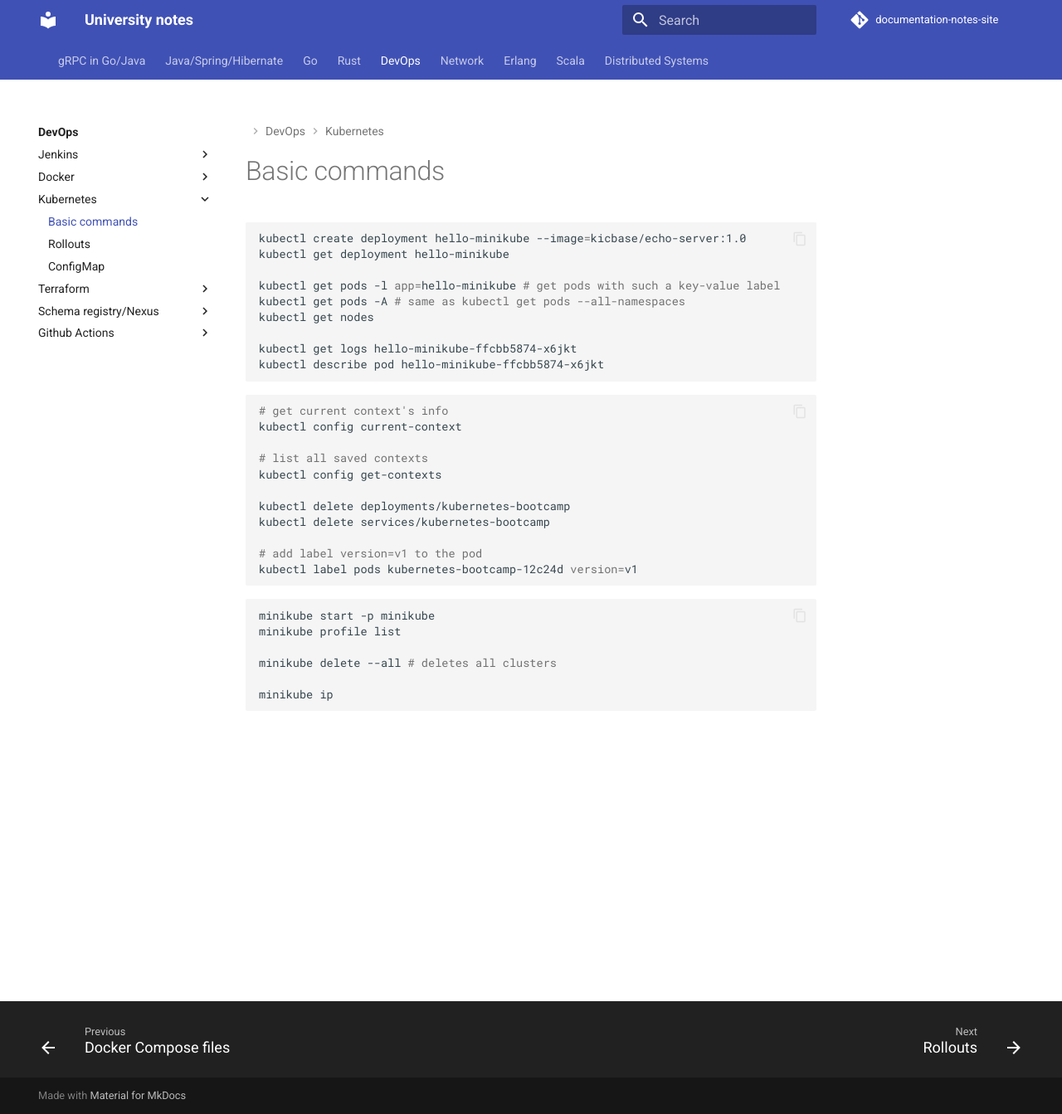
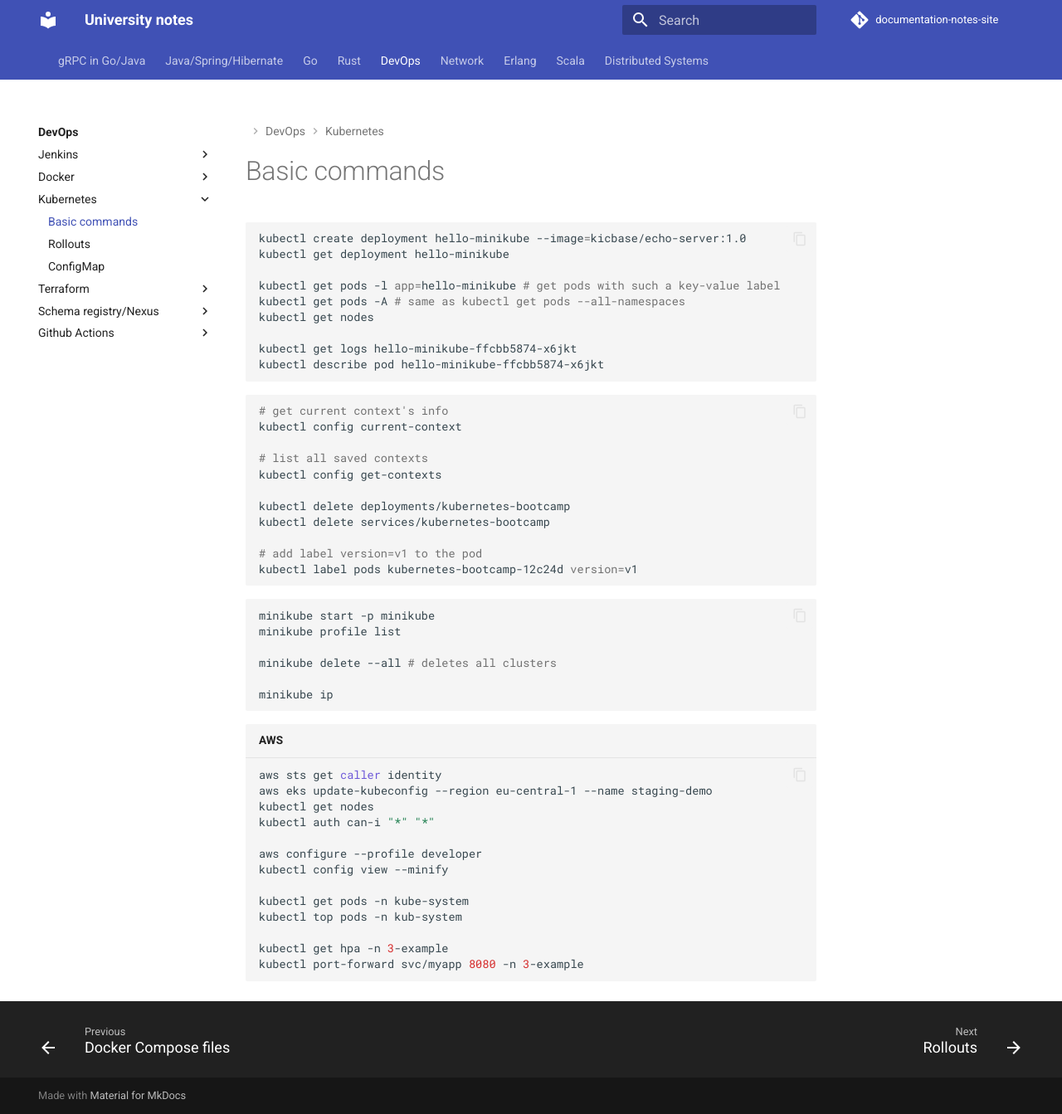
Before and after one commit to pawlowiczf/notes, an MkDocs documentation site: the page built from docs/devops/kubernetes/notes1.md, in a window 1280 px wide and 1343 px high. Shown: the whole window at 83% size. Built offline with MkDocs 1.6.1 and Material for MkDocs 9.7.7, drawn with Linux system fonts in a browser that asks for light colours; comment, search, counter and statistics services are not loaded.

Commit message:
add files

````diff
--- a/docs/devops/kubernetes/notes1.md
+++ b/docs/devops/kubernetes/notes1.md
@@ -33,3 +33,19 @@ minikube delete --all # deletes all clusters
 
 minikube ip
 ```
+
+```sh title="AWS"
+aws sts get caller identity
+aws eks update-kubeconfig --region eu-central-1 --name staging-demo
+kubectl get nodes
+kubectl auth can-i "*" "*"
+
+aws configure --profile developer
+kubectl config view --minify
+
+kubectl get pods -n kube-system
+kubectl top pods -n kub-system
+
+kubectl get hpa -n 3-example
+kubectl port-forward svc/myapp 8080 -n 3-example
+```
````
Also changed, not shown: docs/devops/terraform/notes1.md (+16 -0 lines), docs/devops/terraform/notes2.md (deleted, +0 -15 lines).
